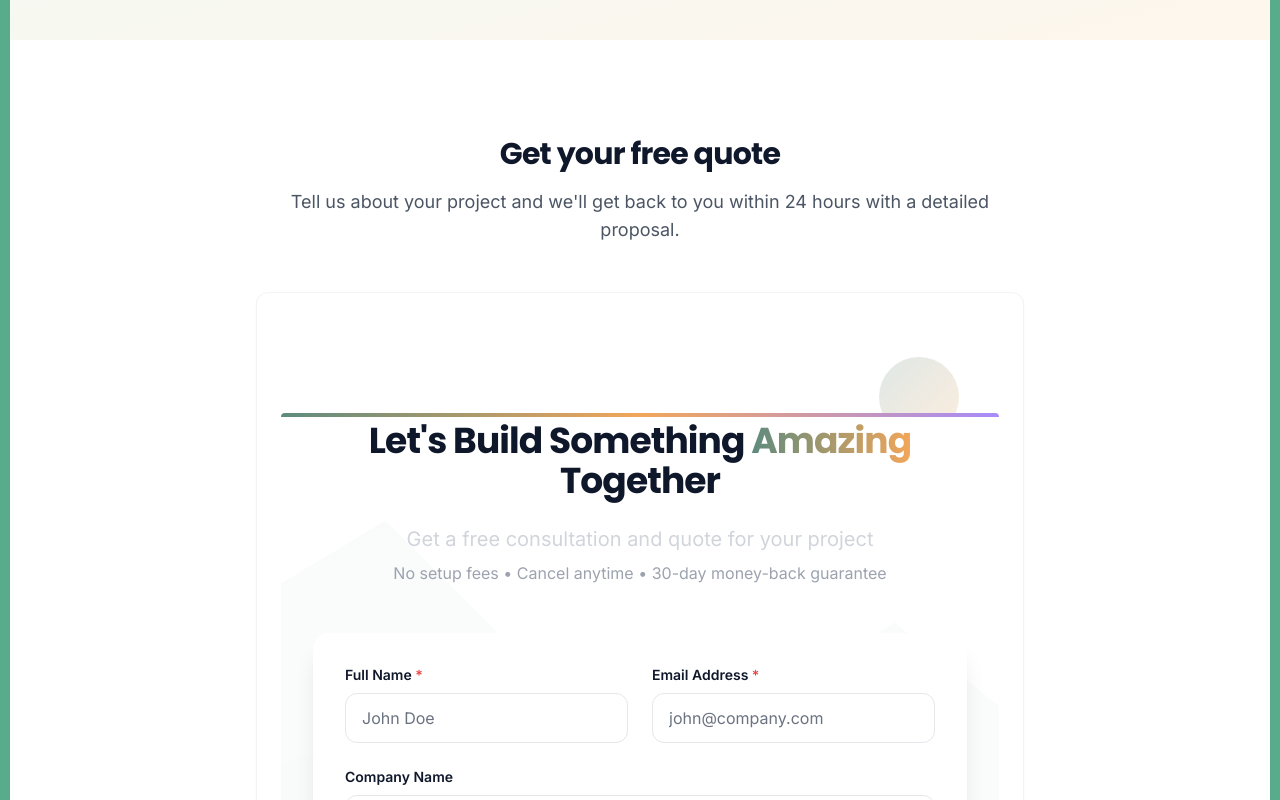
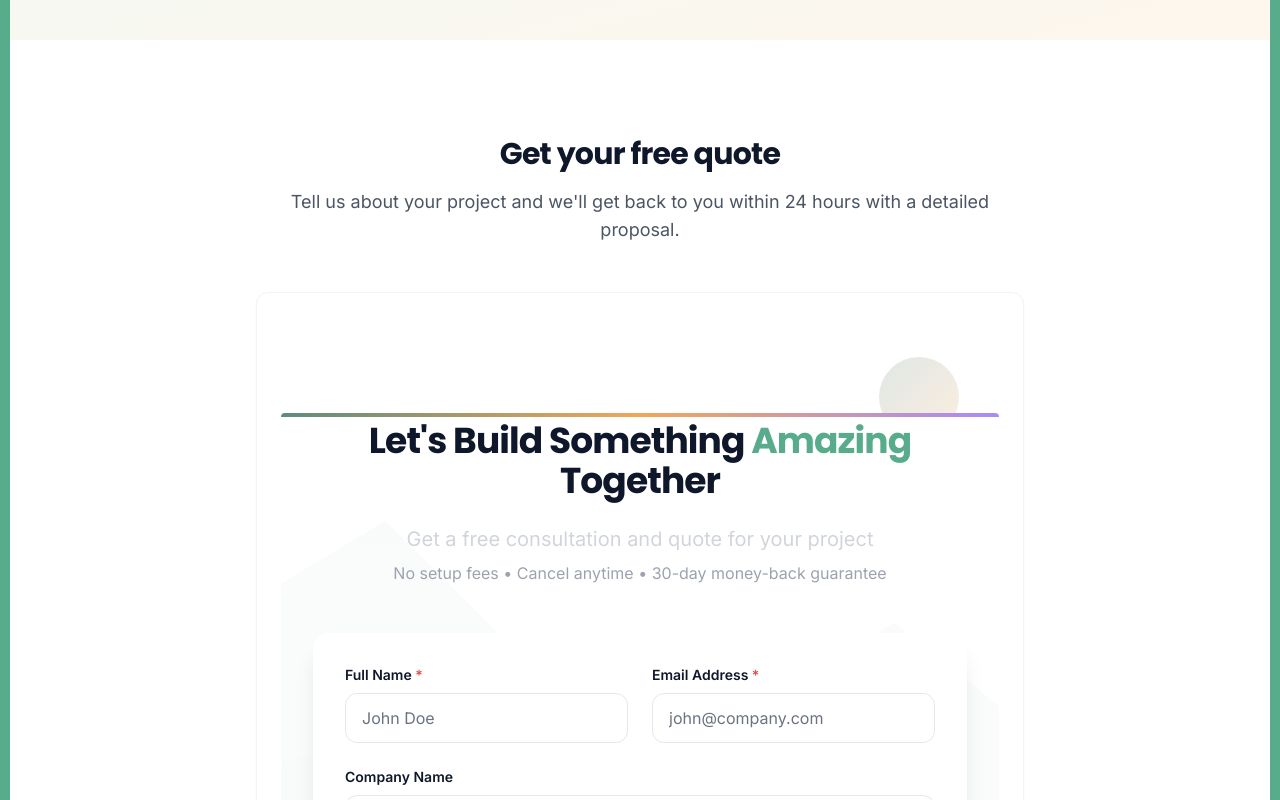
Before and after one commit to MidknightZERO/saasquatch-home, a Next.js app: page /contact in a window 1280 px wide. Shown: the part 420-1220 px from the top of the page. Built offline with nearby package versions, Linux system fonts and the light colour scheme.

Commit message:
Brand color system: random logo color per load via CSS var; replace gradients with --brand for buttons, text, stripe

```diff
--- a/src/app/globals.css
+++ b/src/app/globals.css
@@ -89,7 +89,8 @@
   }
 
   .btn-primary {
-    @apply btn bg-pine-400 text-white hover:bg-pine-500 focus:ring-pine-400 active:scale-95;
+    @apply btn text-white active:scale-95;
+    background: var(--brand, #58ab8b);
   }
 
   .btn-secondary {
@@ -97,7 +98,9 @@
   }
 
   .btn-outline {
-    @apply btn border-2 border-pine-400 text-pine-400 hover:bg-pine-400 hover:text-white focus:ring-pine-400;
+    @apply btn border-2 hover:text-white;
+    border-color: var(--brand, #58ab8b);
+    color: var(--brand, #58ab8b);
   }
 
   .card {
@@ -117,7 +120,7 @@
   }
 
   .gradient-text {
-    background: linear-gradient(to right, #5e8b7e, #f2a65a);
+    background: var(--brand, #58ab8b);
     -webkit-background-clip: text;
     -webkit-text-fill-color: transparent;
     background-clip: text;
@@ -153,13 +156,5 @@
 .color-stripe {
   height: 8px;
   width: 100%;
-  background: linear-gradient(90deg,
-    #f8539a 0%,
-    #fb6b6e 16%,
-    #2ea4b0 32%,
-    #58ab8b 48%,
-    #fcb52c 64%,
-    #a7a969 80%,
-    #9879b1 100%
-  );
+  background: var(--brand, #58ab8b);
 }
--- a/src/app/layout.tsx
+++ b/src/app/layout.tsx
@@ -1,6 +1,7 @@
 import type { Metadata } from 'next'
 import { Inter, Poppins } from 'next/font/google'
 import './globals.css'
+import BrandColorProvider from '@/components/BrandColorProvider'
 
 const inter = Inter({
   subsets: ['latin'],
@@ -73,6 +74,7 @@ export default function RootLayout({
         <a href="#main-content" className="skip-link">
           Skip to main content
         </a>
+        <BrandColorProvider />
         {children}
       </body>
     </html>
--- /dev/null
+++ b/src/components/BrandColorProvider.tsx
@@ -0,0 +1,21 @@
+'use client'
+
+import { useEffect } from 'react'
+
+const BRAND_COLORS = [
+  '#f8539a',
+  '#fb6b6e',
+  '#2ea4b0',
+  '#58ab8b',
+  '#fcb52c',
+  '#a7a969',
+  '#9879b1',
+]
+
+export default function BrandColorProvider() {
+  useEffect(() => {
+    const color = BRAND_COLORS[Math.floor(Math.random() * BRAND_COLORS.length)]
+    document.documentElement.style.setProperty('--brand', color)
+  }, [])
+  return null
+}
```
